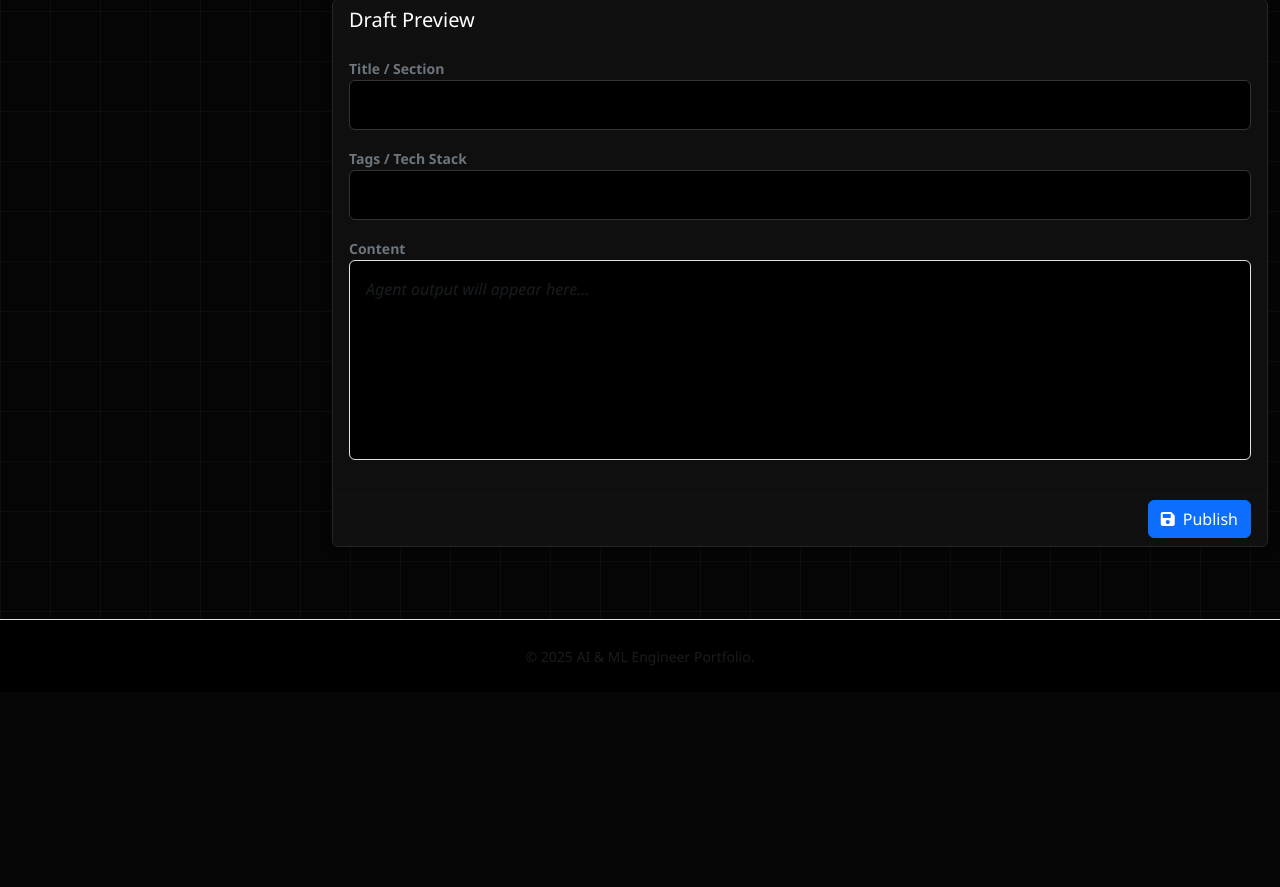
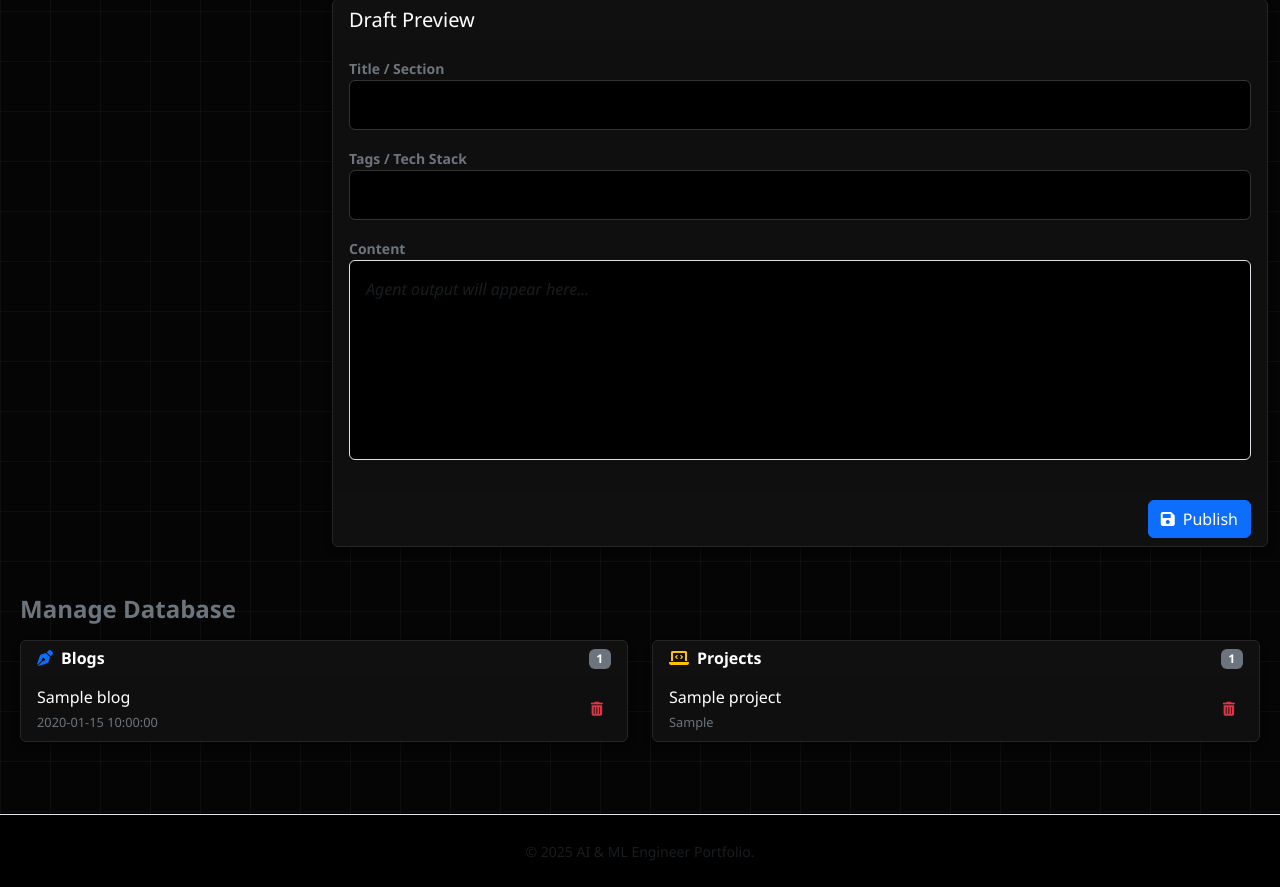
Before and after one commit to Mfaj-cod/Portfolio, a Flask app: template templates/admin.html in a window 1280 px wide. Shown: the part 389-1276 px from the top of the page. Before the commit the page ends 1054 px from the top, so only its background shows below. Run offline with Flask 3, Linux system fonts and the light colour scheme; the template is opened without the code that fills it: most values are stand-ins (such as "Sample title", 1, 10 or a date in 2020).

Commit message:
added content management section

```diff
--- a/app.py
+++ b/app.py
@@ -58,10 +58,15 @@ def logout():
     return redirect(url_for('home'))
 
 
+
 @app.route('/admin')
 @login_required
 def admin():
-    return render_template('admin.html')
+    conn = get_db_connection()
+    blogs = conn.execute("SELECT * FROM blogs ORDER BY created_at DESC").fetchall()
+    projects = conn.execute("SELECT * FROM projects ORDER BY created_at DESC").fetchall()
+    conn.close()
+    return render_template('admin.html', blogs=blogs, projects=projects)
 
 # API
 @app.route('/api/generate', methods=['POST'])
@@ -120,5 +125,24 @@ def save_content():
         conn.close()
         return jsonify({"error": str(e)}), 500
 
+# Delete Route
+@app.route('/api/delete/<content_type>/<int:item_id>', methods=['POST'])
+@login_required
+def delete_item(content_type, item_id):
+    conn = get_db_connection()
+    try:
+        if content_type == 'blog':
+            conn.execute("DELETE FROM blogs WHERE id = ?", (item_id,))
+        elif content_type == 'project':
+            conn.execute("DELETE FROM projects WHERE id = ?", (item_id,))
+
+        conn.commit()
+        return jsonify({"status": "success"})
+    except Exception as e:
+        return jsonify({"error": str(e)}), 500
+    finally:
+        conn.close()
+
+
 if __name__ == '__main__':
     app.run(debug=True, port=5000)
--- a/templates/admin.html
+++ b/templates/admin.html
@@ -63,6 +63,64 @@
                 <div class="card-footer border-0 text-end">
                     <button class="btn btn-primary" id="btnSave"><i class="fas fa-save me-2"></i>Publish</button>
                 </div>
+            </div>
+        </div>
+    </div>
+</div>
+
+<div class="row mt-4 m-2">
+    <div class="col-md-12">
+        <h4 class="fw-bold mb-3 text-secondary">Manage Database</h4>
+    </div>
+
+    <div class="col-md-6 mb-4">
+        <div class="card card-dark h-100">
+            <div class="card-header border-0 d-flex justify-content-between align-items-center">
+                <h6 class="mb-0 fw-bold"><i class="fas fa-pen-nib me-2 text-primary"></i>Blogs</h6>
+                <span class="badge bg-secondary">{{ blogs|length }}</span>
+            </div>
+            <div class="card-body p-0">
+                <ul class="list-group list-group-flush bg-transparent">
+                    {% for blog in blogs %}
+                    <li class="list-group-item bg-transparent border-secondary text-secondary d-flex justify-content-between align-items-center">
+                        <div class="text-truncate me-2" style="max-width: 80%;">
+                            <span class="text-white">{{ blog.title }}</span>
+                            <br><small style="font-size: 0.8rem;">{{ blog.created_at }}</small>
+                        </div>
+                        <button onclick="deleteItem('blog', {{ blog.id }})" class="btn btn-sm btn-outline-danger border-0">
+                            <i class="fas fa-trash-alt"></i>
+                        </button>
+                    </li>
+                    {% else %}
+                    <li class="list-group-item bg-transparent text-muted text-center p-3">No blogs found.</li>
+                    {% endfor %}
+                </ul>
+            </div>
+        </div>
+    </div>
+
+    <div class="col-md-6 mb-4">
+        <div class="card card-dark h-100">
+            <div class="card-header border-0 d-flex justify-content-between align-items-center">
+                <h6 class="mb-0 fw-bold"><i class="fas fa-laptop-code me-2 text-warning"></i>Projects</h6>
+                <span class="badge bg-secondary">{{ projects|length }}</span>
+            </div>
+            <div class="card-body p-0">
+                <ul class="list-group list-group-flush bg-transparent">
+                    {% for project in projects %}
+                    <li class="list-group-item bg-transparent border-secondary text-secondary d-flex justify-content-between align-items-center">
+                        <div class="text-truncate me-2" style="max-width: 80%;">
+                            <span class="text-white">{{ project.title }}</span>
+                            <br><small style="font-size: 0.8rem;">{{ project.tech_stack }}</small>
+                        </div>
+                        <button onclick="deleteItem('project', {{ project.id }})" class="btn btn-sm btn-outline-danger border-0">
+                            <i class="fas fa-trash-alt"></i>
+                        </button>
+                    </li>
+                    {% else %}
+                    <li class="list-group-item bg-transparent text-muted text-center p-3">No projects found.</li>
+                    {% endfor %}
+                </ul>
             </div>
         </div>
     </div>
@@ -187,5 +245,26 @@
             alert("Sorry, your browser does not support voice recognition. Try Google Chrome.");
         }
     }
+    // DELETE FUNCTION
+    async function deleteItem(type, id) {
+        if(!confirm('Are you sure you want to delete this? This cannot be undone.')) return;
+
+        try {
+            const res = await fetch(`/api/delete/${type}/${id}`, {
+                method: 'POST'
+            });
+            const data = await res.json();
+
+            if(data.status === 'success') {
+                // Refresh the page to show updated list
+                window.location.reload();
+            } else {
+                alert('Error: ' + data.error);
+            }
+        } catch(e) {
+            console.error(e);
+            alert('Failed to delete item.');
+        }
+    }
 </script>
 {% endblock %}
```
Also changed, not shown: data/history.txt (+42 -0 lines), src/prompt.py (+58 -20 lines), README.md, data/portfolio.db, 1 other file. Lines whose indentation alone changed are shown as unchanged.
